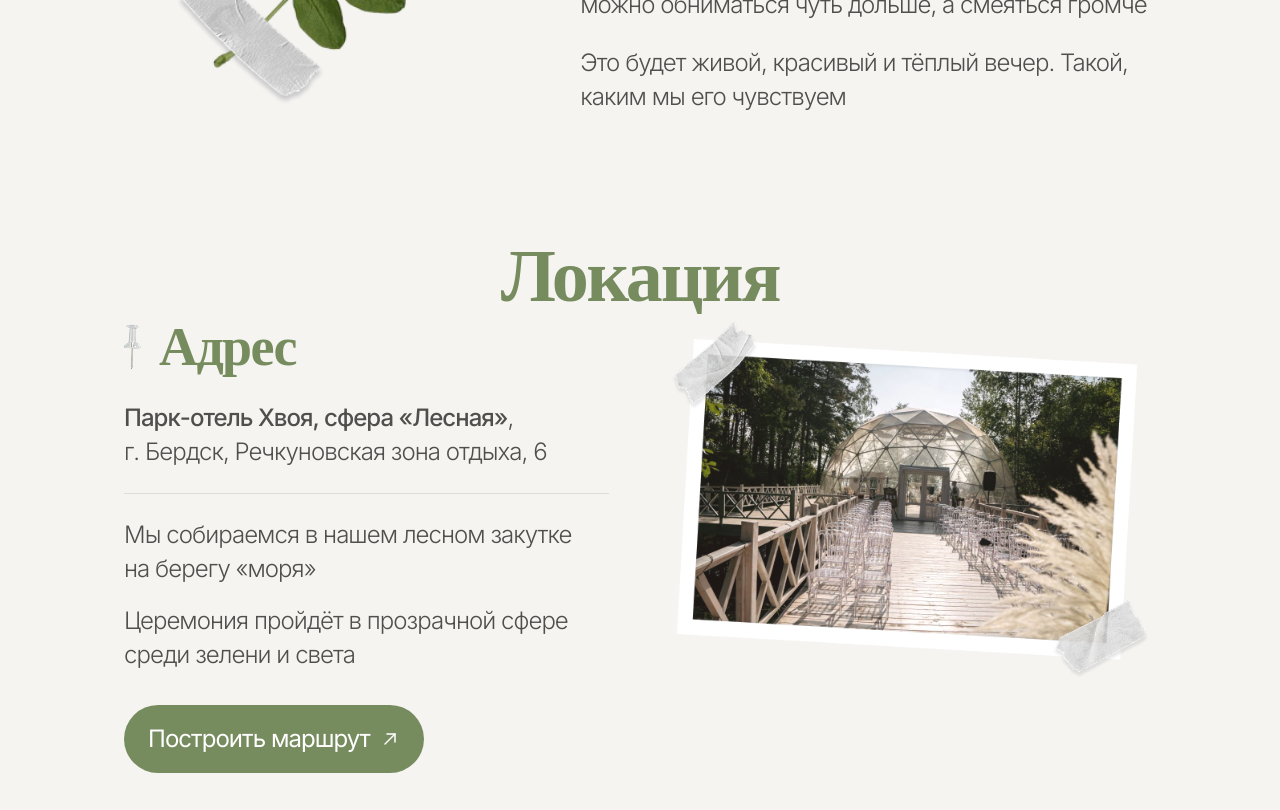
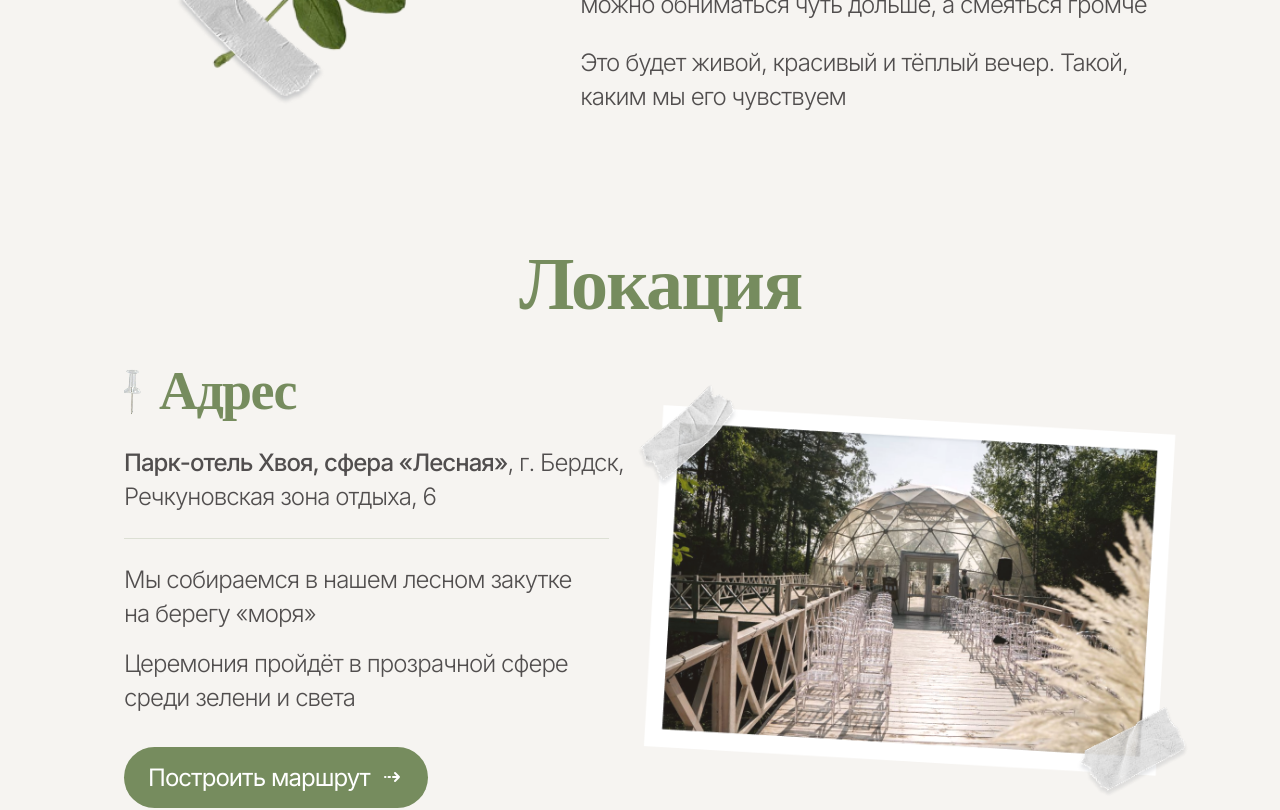
Before and after one commit to ovepfunkep/WeddingIS, a React (Vite) app: page / in a window 1280 px wide. Shown: the part 2800-3610 px from the top of the page. Built offline with nearby package versions, Linux system fonts and the light colour scheme; a web font is replaced by a local one.

Commit message:
Location block done

```diff
--- a/src/components/Location.jsx
+++ b/src/components/Location.jsx
@@ -2,34 +2,34 @@ import { asset } from '../utils/assets';
 
 export default function Location() {
   return (
-    <section className="pt-[60px] lg:pt-[100px] max-w-[1440px] mx-auto px-[16px] lg:px-[124px]">
-      <h2 className="font-serif font-semibold text-[48px] lg:text-[74px] leading-[1.08] text-[#768c5e] tracking-[-0.03em] text-center mb-[24px] lg:mb-[48px]">
+    <section className="mt-[60px] lg:mt-[120px] max-w-[1440px] mx-auto px-[16px] lg:pl-[124px] lg:pr-[83px]">
+      <h2 className="font-serif font-semibold text-[56px] lg:text-[74px] leading-[56px] text-[#768c5e] tracking-[-1.68px] text-center mb-[24px] lg:mb-[48px]">
         Локация
       </h2>
 
-      <div className="flex flex-col lg:flex-row items-start gap-[32px] lg:gap-[48px]">
+      <div className="flex flex-col lg:mt-[48px] lg:flex-row items-start gap-[16px] lg:gap-0 lg:justify-between">
         {/* Text + button */}
-        <div className="w-full lg:w-1/2 flex flex-col gap-[24px] lg:gap-[32px]">
-          <div className="flex flex-col gap-[18px] lg:gap-[24px]">
+        <div className="w-full order-2 lg:order-1 lg:w-1/2 flex flex-col gap-[32px] lg:gap-[32px]">
+          <div className="flex flex-col gap-[16px] lg:gap-[24px]">
             <div className="flex items-center gap-[12px] lg:gap-[18px]">
               <img
                 src={asset('Block4_pin.png')}
                 alt=""
                 className="w-[14px] lg:w-[17px] h-[36px] lg:h-[46px] object-contain"
               />
-              <h3 className="font-serif font-semibold text-[36px] lg:text-[54px] leading-[1.1] text-[#768c5e] tracking-[-0.03em]">
+              <h3 className="font-serif font-semibold text-[42px] lg:text-[54px] leading-[48px] lg:leading-[60px] text-[#768c5e] tracking-[-1.28px] lg:tracking-[-1.62px]">
                 Адрес
               </h3>
             </div>
 
-            <p className="text-[18px] lg:text-[24px] leading-[1.42] text-[#514e4e] tracking-[-0.04em]">
+            <p className="text-[20px] lg:text-[24px] leading-[28px] lg:leading-[34px] text-[#514e4e] tracking-[-0.8px] lg:tracking-[-0.96px]">
               <span className="font-medium">Парк-отель Хвоя, сфера «Лесная»</span>
               <span className="font-light">, г.&nbsp;Бердск, Речкуновская зона отдыха, 6</span>
             </p>
 
             <div className="w-full max-w-[485px] h-px bg-[#768c5e]/20" />
 
-            <div className="flex flex-col gap-[18px] text-[18px] lg:text-[24px] leading-[1.42] text-[#514e4e] font-light tracking-[-0.04em]">
+            <div className="flex flex-col gap-[16px] text-[20px] lg:text-[24px] leading-[28px] lg:leading-[34px] text-[#514e4e] font-light tracking-[-0.8px] lg:tracking-[-0.96px]">
               <p>Мы собираемся в&nbsp;нашем лесном закутке на&nbsp;берегу «моря»</p>
               <p>Церемония пройдёт в&nbsp;прозрачной сфере среди зелени и&nbsp;света</p>
             </div>
@@ -39,22 +39,34 @@ export default function Location() {
             href="https://yandex.ru/maps/?text=Парк-отель%20Хвоя%20Бердск%20Речкуновская%20зона%20отдыха%206"
             target="_blank"
             rel="noopener noreferrer"
-            className="inline-flex items-center gap-[10px] bg-[#768c5e] text-white rounded-full px-[24px] py-[16px] text-[18px] lg:text-[24px] tracking-[-0.04em] w-fit hover:bg-[#6a7f53] transition-colors"
+            className="inline-flex items-center w-[100%] lg:w-fit lg:px-[24px] justify-center items-center
+             gap-[10px] bg-[#768c5e] text-white rounded-full px-[24px] py-[16px] text-[18px] lg:text-[24px]
+             lg:leading-[29px] tracking-[-0.8px] lg:tracking-[-0.96px] hover:bg-[#6a7f53] transition-colors"
           >
             Построить маршрут
-            <svg width="20" height="20" viewBox="0 0 20 20" fill="none">
-              <path d="M5 15L15 5" stroke="currentColor" strokeWidth="1.5" strokeLinecap="round" />
-              <path d="M7 5H15V13" stroke="currentColor" strokeWidth="1.5" strokeLinecap="round" strokeLinejoin="round" />
+            <svg
+              xmlns="http://www.w3.org/2000/svg"
+              viewBox="0 0 24 24"
+              fill="none"
+              className="w-6 h-6 text-white"
+            >
+              <path
+                d="M5 12H5.5M8.5 12H10M13 12H19M19 12L15 16M19 12L15 8"
+                stroke="currentColor"
+                strokeWidth="2"
+                strokeLinecap="round"
+                strokeLinejoin="round"
+              />
             </svg>
           </a>
         </div>
 
         {/* Scotched location photo — centered vertically relative to text */}
-        <div className="w-full lg:w-1/2 flex justify-center items-center">
+        <div className="w-full mt-[19px] order-1 lg:order-2 lg:w-[604px] flex justify-center items-center">
           <img
             src={asset('Block4_scotched location.png')}
             alt="Парк-отель Хвоя"
-            className="w-full max-w-[500px] lg:max-w-[573px] h-auto object-contain"
+            className="w-full max-w-[500px] lg:w-[604px] h-auto object-contain"
           />
         </div>
       </div>
```
